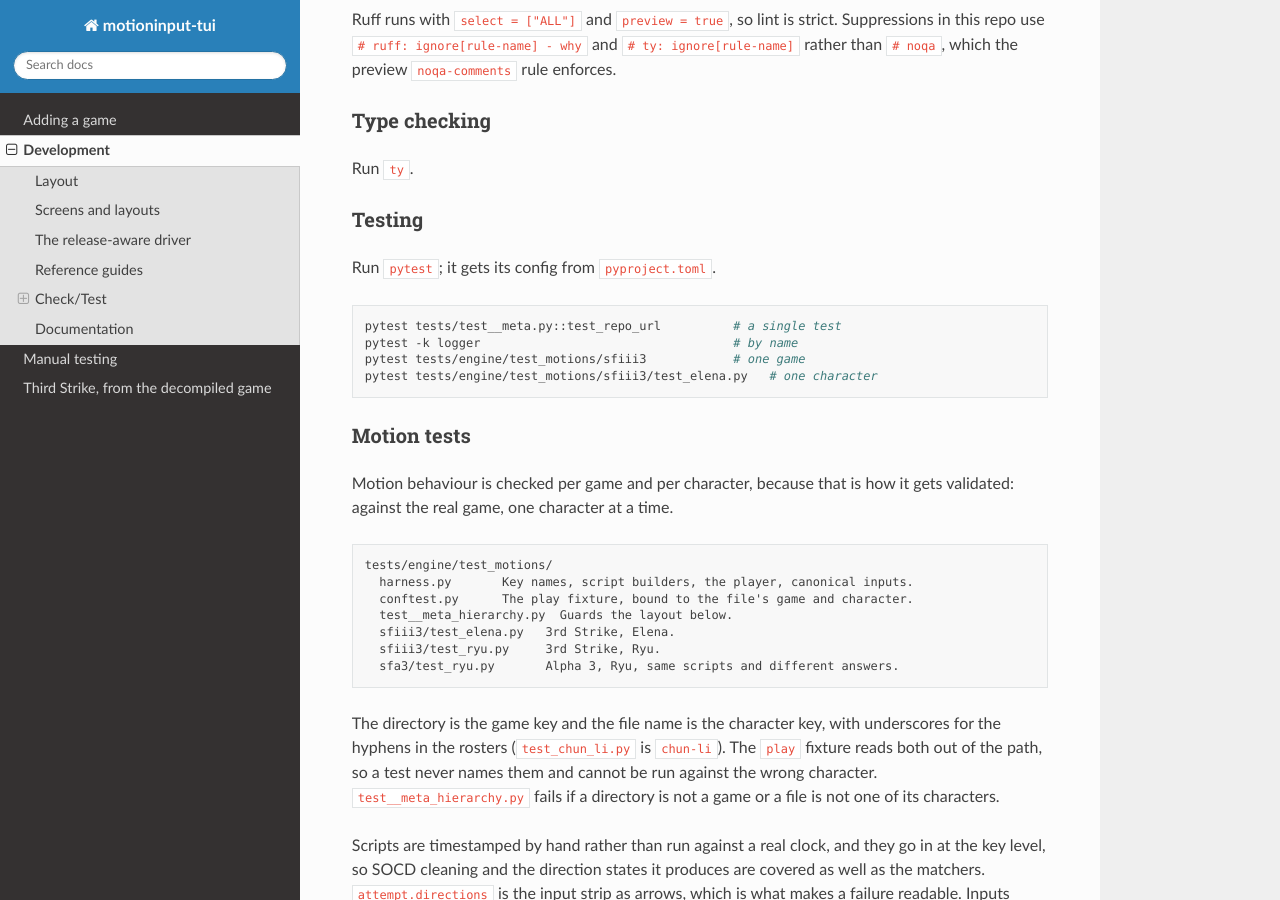
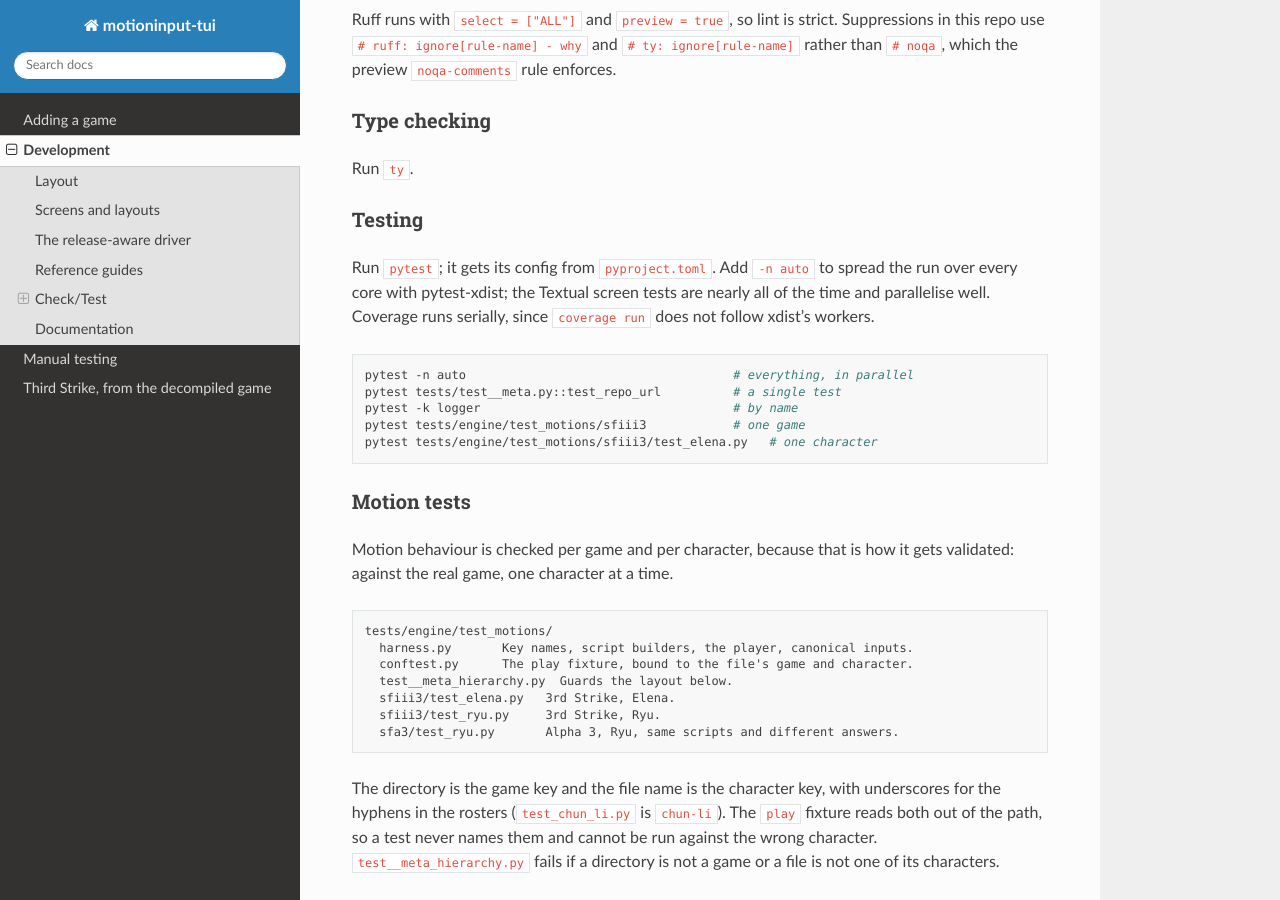
Before and after one commit to kism/motioninput-tui, a Sphinx documentation site: the page built from docs/development.md, in a window 1280 px wide and 900 px high, scrolled down 3233 px. Built offline with Sphinx 7.4.7 and the Read the Docs theme 3.1.0, drawn with Linux system fonts in a browser that asks for light colours.

Commit message:
faster pytest

````diff
--- a/docs/development.md
+++ b/docs/development.md
@@ -165,9 +165,13 @@ Run `ty`.
 
 ### Testing
 
-Run `pytest`; it gets its config from `pyproject.toml`.
+Run `pytest`; it gets its config from `pyproject.toml`. Add `-n auto` to spread
+the run over every core with pytest-xdist; the Textual screen tests are nearly
+all of the time and parallelise well. Coverage runs serially, since
+`coverage run` does not follow xdist's workers.
 
 ```bash
+pytest -n auto                                     # everything, in parallel
 pytest tests/test__meta.py::test_repo_url          # a single test
 pytest -k logger                                   # by name
 pytest tests/engine/test_motions/sfiii3            # one game
--- a/pyproject.toml
+++ b/pyproject.toml
@@ -25,7 +25,7 @@ classifiers = [
 # Development only; none of these are published as PyPI extras.
 type = ["ty>=0.0.69"]
 lint = ["ruff>=0.16.2"]
-test = ["pytest>=9.1.1", "coverage>=7.15.4"]
+test = ["pytest>=9.1.1", "coverage>=7.15.4", "pytest-xdist>=3.8.0"]
 
 # Building the docs/ site. Never imported by the trainer itself.
 docs = ["sphinx>=8.1.0", "myst-parser>=4.0.0", "sphinx-rtd-theme>=3.0.0"]
````
Also changed, not shown: CLAUDE.md (+1 -1 lines), 2 other files.
